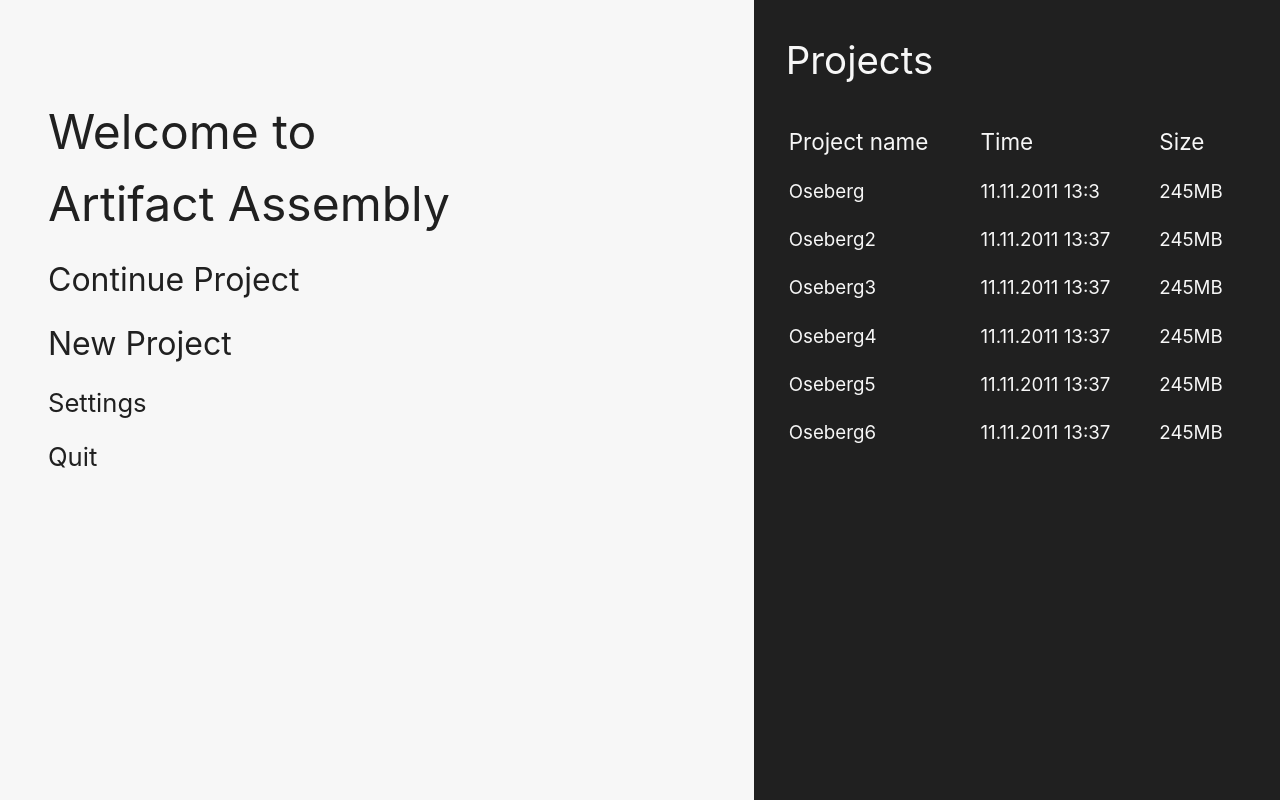
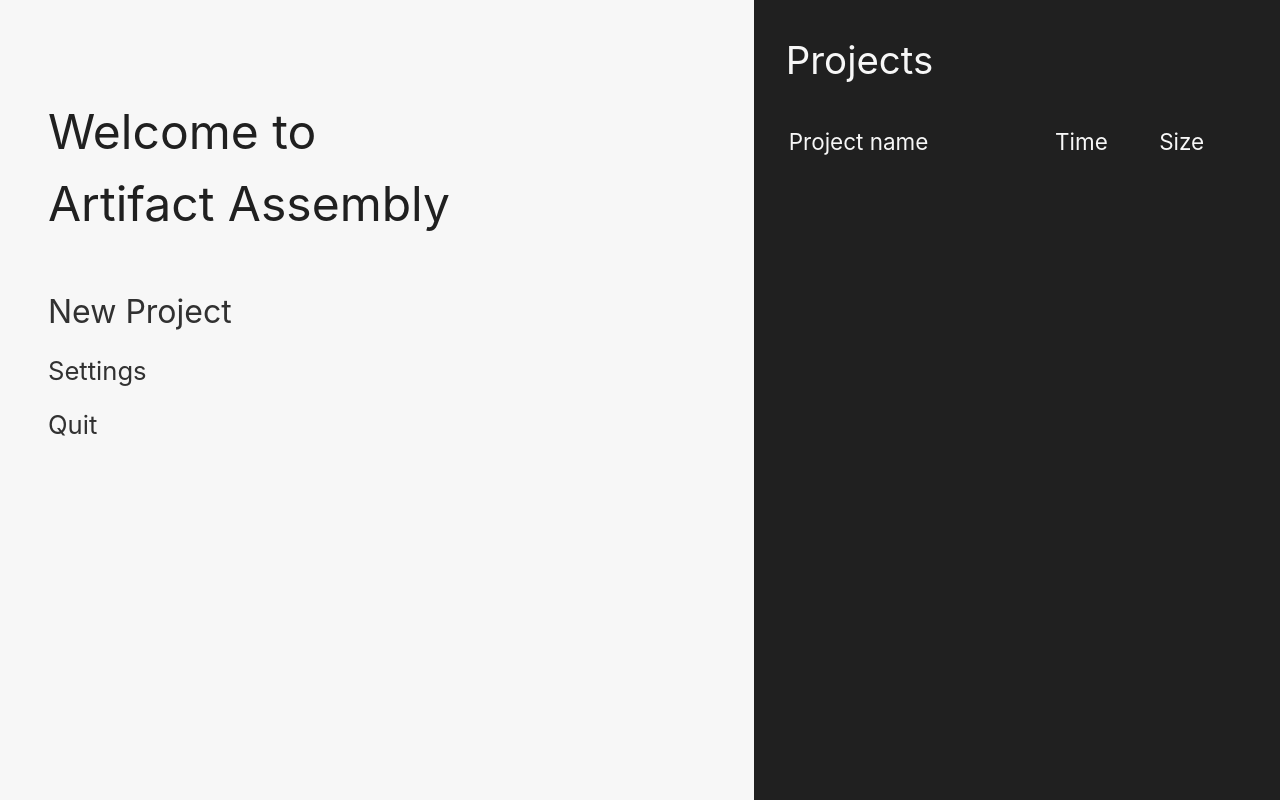
Before and after one commit to MikaelRoev/artifact_assembly, a React (Create React App) app: page / in a window 1280 px wide. Built offline with nearby package versions, Linux system fonts and the light colour scheme.

Commit message:
Add - Upload images from file functionality

```diff
--- a/src/assets/InitialImages.jsx
+++ b/src/assets/InitialImages.jsx
@@ -12,8 +12,8 @@ const getRandomCoordinates = (padding = 280) => {
 	};
 };
 
-images.push(require("./images/SegmentedImages/texrec013_segmented.png"));
-images.push(require("./images/SegmentedImages/texrec004_segmented.png"));
+// images.push(require("./images/SegmentedImages/texrec013_segmented.png"));
+// images.push(require("./images/SegmentedImages/texrec004_segmented.png"));
 
 const initialImages = images.map((image, i) => ({
 	...getRandomCoordinates(),
--- a/src/components/NavBar/NavBar.css
+++ b/src/components/NavBar/NavBar.css
@@ -23,10 +23,11 @@
 
 .nav-right {
 	display: flex;
+	justify-content: flex-end;
+	align-items: center;
 	padding-right: 2rem;
-	height: 50px;
-	justify-content: center;
-	align-items: center;
+	gap: 1rem;
+	width: 40%;
 }
 
 .nav-item-right {
@@ -57,3 +58,29 @@
 .nav-left a:hover {
 	background-color: #323842;
 }
+
+.inputfile {
+	width: 0.1px;
+	height: 0.1px;
+	opacity: 0;
+	overflow: hidden;
+	position: absolute;
+	z-index: -1;
+}
+
+.inputfile + label {
+	font-size: 1rem;
+	font-weight: 400;
+	color: #abb2bf;
+	background-color: #202020;
+	display: inline-block;
+}
+
+.inputfile:focus + label,
+.inputfile + label:hover {
+	background-color: #323842;
+}
+
+.inputfile + label {
+	cursor: pointer; /* "hand" cursor */
+}
--- a/src/components/NavBar/NavBar.jsx
+++ b/src/components/NavBar/NavBar.jsx
@@ -1,13 +1,44 @@
-import React, { useContext } from "react";
+import React, { useContext, useState } from "react";
 import "./NavBar.css";
 import GridContext from "../../pages/Canvas/Context/GridContext";
 import ResizeContext from "../../pages/Canvas/Context/ResizeContext";
 import LockContext from "../../pages/Canvas/Context/LockContext";
+import ImageContext from "../../pages/Canvas/Context/ImageContext";
 
 const NavBar = () => {
 	const { grid, setGrid } = useContext(GridContext);
 	const { resize, setResize } = useContext(ResizeContext);
 	const { lock, setLock } = useContext(LockContext);
+	const { images, setImages } = useContext(ImageContext);
+
+	const [isLoading, setIsLoading] = useState(false);
+
+	const handleFileChange = (e) => {
+		setIsLoading(true);
+		const files = e.target.files;
+		const newImages = [];
+		for (let i = 0; i < files.length; i++) {
+			const file = files[i];
+			const reader = new FileReader();
+			reader.onload = () => {
+				const newImage = {
+					imageUrl: reader.result,
+					id: images.length + i + 1,
+					// Other properties for the `shapeProps` object
+				};
+				newImages.push(newImage);
+				if (newImages.length === files.length) {
+					setImages([...images, ...newImages]);
+					setIsLoading(false);
+				}
+			};
+			reader.readAsDataURL(file);
+		}
+	};
+
+	const handleUploadClick = () => {
+		console.log(images);
+	};
 
 	const gridOptions = [10, 20, 30, 40, 50];
 	const gridText = grid !== 1 ? `Edit Grid (${grid} x ${grid})` : "Enable Grid";
@@ -30,7 +61,18 @@ const NavBar = () => {
 		<nav className="navbar">
 			<div className="nav-left">
 				<a href="/">Home</a>
-				<p>File</p>
+				<div>
+					<input
+						type="file"
+						onChange={handleFileChange}
+						multiple
+						accept="image/*"
+						className="inputfile"
+						id="file"
+					/>
+					<label for="file">Load Image</label>
+				</div>
+
 				<p onClick={grid !== 1 ? changeGrid : () => setGrid(10)}>{gridText}</p>
 				{grid !== 1 && <p onClick={() => setGrid(1)}>Disable Grid</p>}
 				<p onClick={toggleResize}>
@@ -39,7 +81,7 @@ const NavBar = () => {
 				<p onClick={toggleLock}>{!lock ? "Lock Canvas" : "Unlock Canvas"}</p>
 			</div>
 			<div className="nav-right">
-				<p className="nav-item-right">{"Oseberg1"}</p>
+				{isLoading && <div className="nav-item-right">Loading images...</div>}
 			</div>
 		</nav>
 	);
--- a/src/components/ProjectList/ProjectList.jsx
+++ b/src/components/ProjectList/ProjectList.jsx
@@ -17,74 +17,6 @@ const ProjectList = () => {
 					</th>
 				</tr>
 			</thead>
-			<tbody className={"tableBody"}>
-				<tr className={"tableRow"}>
-					<td>
-						<h3>Oseberg</h3>
-					</td>
-					<td>
-						<h3>11.11.2011 13:3</h3>
-					</td>
-					<td>
-						<h3>245MB</h3>
-					</td>
-				</tr>
-				<tr className={"tableRow"}>
-					<td>
-						<h3>Oseberg2</h3>
-					</td>
-					<td>
-						<h3>11.11.2011 13:37</h3>
-					</td>
-					<td>
-						<h3>245MB</h3>
-					</td>
-				</tr>
-				<tr className={"tableRow"}>
-					<td>
-						<h3>Oseberg3</h3>
-					</td>
-					<td>
-						<h3>11.11.2011 13:37</h3>
-					</td>
-					<td>
-						<h3>245MB</h3>
-					</td>
-				</tr>
-				<tr className={"tableRow"}>
-					<td>
-						<h3>Oseberg4</h3>
-					</td>
-					<td>
-						<h3>11.11.2011 13:37</h3>
-					</td>
-					<td>
-						<h3>245MB</h3>
-					</td>
-				</tr>
-				<tr className={"tableRow"}>
-					<td>
-						<h3>Oseberg5</h3>
-					</td>
-					<td>
-						<h3>11.11.2011 13:37</h3>
-					</td>
-					<td>
-						<h3>245MB</h3>
-					</td>
-				</tr>
-				<tr className={"tableRow"}>
-					<td>
-						<h3>Oseberg6</h3>
-					</td>
-					<td>
-						<h3>11.11.2011 13:37</h3>
-					</td>
-					<td>
-						<h3>245MB</h3>
-					</td>
-				</tr>
-			</tbody>
 		</table>
 	);
 };
--- a/src/components/StageArea/StageArea.jsx
+++ b/src/components/StageArea/StageArea.jsx
@@ -1,17 +1,25 @@
-import React from "react";
+import React, { useEffect } from "react";
 import { Stage, Layer } from "react-konva";
 import ImageNode from "../ImageNode/ImageNode";
-import { initialImages } from "../../assets/InitialImages";
+// import { initialImages } from "../../assets/InitialImages";
+
 import { useState, useRef } from "react";
 
-const StageArea = () => {
-	const [images, setImages] = useState(initialImages);
+const StageArea = ({ uploadedImages, isLoading }) => {
+	const [images, setImages] = useState([]);
 	const [selectedId, selectedImage] = useState(null);
+
 	const stageRef = useRef(null);
 
 	const zoomScale = 1.17; //How much zoom each time
-	const min = 0.4; //zoom out limit
+	const min = 0.001; //zoom out limit
 	const max = 300; //zoom in limit
+
+	useEffect(() => {
+		// Check if the `images` array has changed
+		// and update the state if necessary
+		setImages(uploadedImages);
+	}, [uploadedImages]);
 
 	const checkDeselect = (e) => {
 		// deselect when clicked on empty area
@@ -77,7 +85,8 @@ const StageArea = () => {
 				onTouchStart={checkDeselect}
 				ref={stageRef}>
 				<Layer className="layer">
-					{images.map((image, i) => {
+					{images.length > 0 &&
+						images.map((image, i) => {
 							return (
 								<ImageNode
 									key={i}
--- a/src/pages/Canvas/Canvas.jsx
+++ b/src/pages/Canvas/Canvas.jsx
@@ -6,31 +6,38 @@ import "./Canvas.css";
 import GridContext from "./Context/GridContext";
 import ResizeContext from "./Context/ResizeContext";
 import LockContext from "./Context/LockContext";
+import ImageContext from "./Context/ImageContext";
 
 const Canvas = () => {
 	const [grid, setGrid] = useState(1);
 	const [resize, setResize] = useState(false);
 	const [lock, setLock] = useState(false);
+	const [images, setImages] = useState([]);
 
 	const providerValue = {
 		grid,
 		resize,
 		lock,
+		images,
+
 		setResize,
 		setGrid,
 		setLock,
+		setImages,
 	};
 	return (
+		<ImageContext.Provider value={providerValue}>
 			<GridContext.Provider value={providerValue}>
 				<ResizeContext.Provider value={providerValue}>
 					<LockContext.Provider value={providerValue}>
 						<div className="stage-container">
 							<NavBar />
-						<StageArea />
+							<StageArea uploadedImages={images} />
 						</div>
 					</LockContext.Provider>
 				</ResizeContext.Provider>
 			</GridContext.Provider>
+		</ImageContext.Provider>
 	);
 };
 
--- /dev/null
+++ b/src/pages/Canvas/Context/ImageContext.jsx
@@ -0,0 +1,4 @@
+import { createContext } from "react";
+const ImageContext = createContext();
+
+export default ImageContext;
--- /dev/null
+++ b/src/pages/Canvas/Context/LoadingContext.jsx
@@ -0,0 +1,4 @@
+import { createContext } from "react";
+const LoadingContext = createContext();
+
+export default LoadingContext;
--- a/src/pages/LandingPage/LandingPage.css
+++ b/src/pages/LandingPage/LandingPage.css
@@ -54,10 +54,16 @@
 	font-size: 1.5rem;
 }
 
+.link-buttons-container {
+	margin-top: 2rem;
+	display: flex;
+	flex-direction: column;
+	gap: 1rem;
+}
 .link-button {
 	font-size: 2rem;
 	width: max-content;
-	color: #202020;
+	color: #313131;
 	text-decoration: none;
 	transition: 100ms ease-in;
 }
--- a/src/pages/LandingPage/LandingPage.jsx
+++ b/src/pages/LandingPage/LandingPage.jsx
@@ -14,14 +14,15 @@ const LandingPage = () => {
 					Welcome to <br /> Artifact Assembly
 				</h1>
 
+				<div className="link-buttons-container">
 					<a href="/canvas" className="link-button">
-					Continue Project
+						New Project
 					</a>
-				<p className="link-button">New Project</p>
 					<p className="link-button secondary">Settings</p>
 					<p onClick={handleClick} className="link-button secondary">
 						Quit
 					</p>
+				</div>
 			</div>
 			<div className="right-main">
 				<h1>Projects</h1>
```
Also changed, not shown: src/components/ImageNode/ImageNode.jsx (+72 -46 lines). Lines whose indentation alone changed are shown as unchanged.
